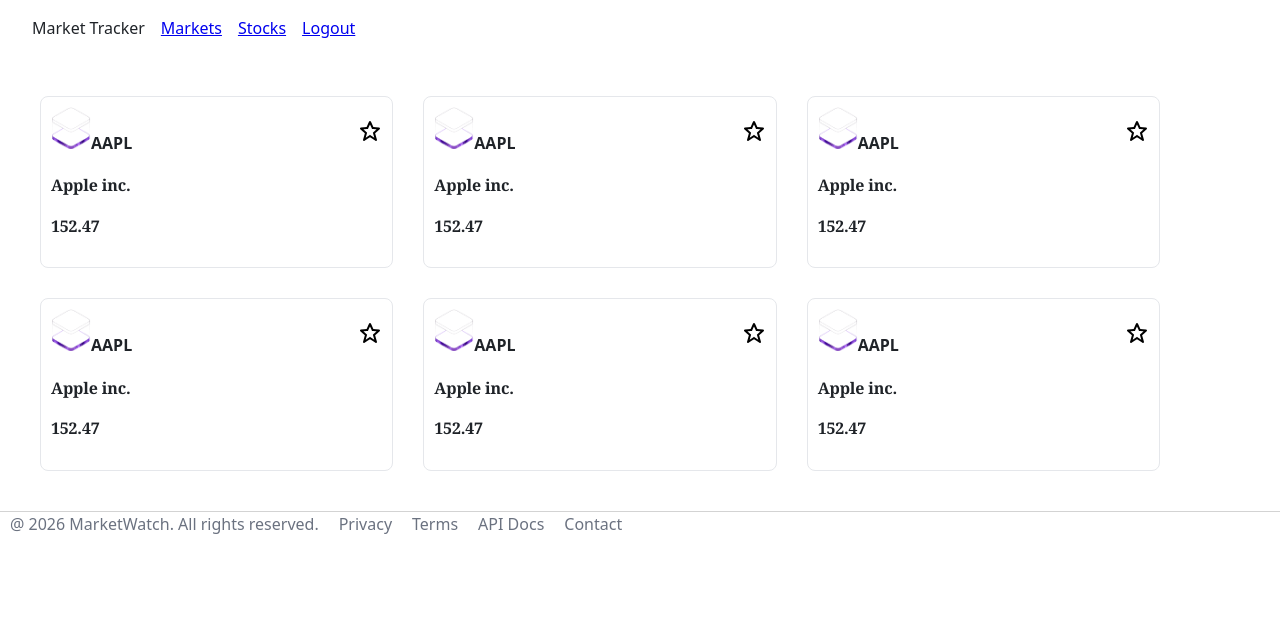
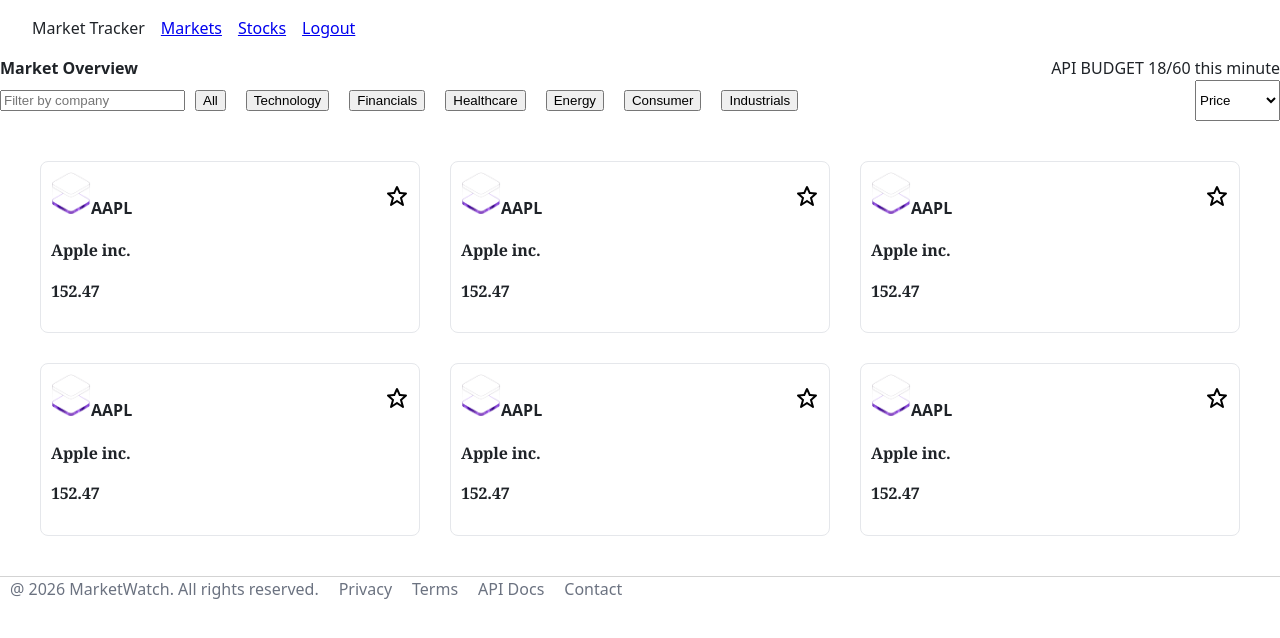
Before and after one commit to carlosariv/market-tracker, a React (Vite) app: page /markets in a window 1280 px wide. Shown: the top 638 px of the page. Built offline with nearby package versions, Linux system fonts and the light colour scheme; sample sign-in values are in the browser's storage.

Commit message:
search bar, filters, and sorting buttons

```diff
--- a/src/pages/TrackerPage/TrackerPage.css
+++ b/src/pages/TrackerPage/TrackerPage.css
@@ -1,18 +1,35 @@
 
-.main-container {
+.market-overview {
+    display: flex;
+    justify-content: space-between;
+    /* padding: 30px; */
+}
+
+/* .main-container {
     display: flex;
     flex-direction: column;
     justify-content: space-between;
     min-height: 100vh;
-}
+} */
 
 .card-grid {
     display: grid;
-    /* grid-template-columns: 300px 300px 300px; */
     grid-template-columns: repeat(auto-fit, minmax(280px, 1fr));
     padding: 10px;
     gap: 30px;
-    /* background-color: dodgerblue; */
-    max-width: 1200px;
     padding: 40px;
 }
+
+.filter-heading {
+    display: flex;
+    justify-content: space-between;
+    /* padding: 30px; */
+}
+
+.filter-categories {
+    display: inline-block;
+}
+
+.category {
+    margin: 10px;
+}
--- a/src/pages/TrackerPage/TrackerPage.tsx
+++ b/src/pages/TrackerPage/TrackerPage.tsx
@@ -1,13 +1,69 @@
+import { useState } from "react";
 import Footer from "../../components/Footer/Footer";
 import Navbar from "../../components/Navbar/Navbar";
 import StockCard from "../../components/StockCard/StockCard";
 
 import "./TrackerPage.css"
+import SearchBar from "../../components/SearchBar/SearchBar";
 
 export default function TrackerPage() {
+    const filterCategories : Array<string> = [
+        "All",
+        "Technology",
+        "Financials",
+        "Healthcare",
+        "Energy",
+        "Consumer",
+        "Industrials"
+    ];
+
+    const sortOptions : Array<string> = [
+        "Price",
+        "Change",
+        "Change %",
+        "Volume"
+    ];
+
+    const [searchQuery, setSearchQuery] = useState("");
+    const [sortOption, setSortOption] = useState("Price");
+
     return (
         <div>
             <Navbar />
+
+            <div className="market-overview">
+                <span style = {{fontWeight:600}}>Market Overview</span>
+                <span>API BUDGET 18/60 this minute</span>
+            </div>
+
+            <div className="filter-heading">
+                <div>
+                    <SearchBar
+                        value={searchQuery}
+                        placeholder="Filter by company"
+                        onSearch={(query) => {
+                            setSearchQuery(query);
+                        }}
+                    />
+
+                    <div className="filter-categories">
+                        {
+                            filterCategories.map(
+                                (s) => <button className="category">{s}</button>
+                            )
+                        }
+                    </div>
+                </div>
+
+                <select name="stock-sort" id="stock-sort-select"
+                    onChange={(e) => {
+                        console.log(e.target.value);
+                    }}
+                >
+                    {sortOptions.map((opt) => <option value={opt} key={opt}>{opt}</option>)};
+                </select>
+            </div>
+
             <div className="card-grid">
                 <StockCard symbol="AAPL" name="Apple inc." price={152.47}></StockCard>
                 <StockCard symbol="AAPL" name="Apple inc." price={152.47}></StockCard>
```
